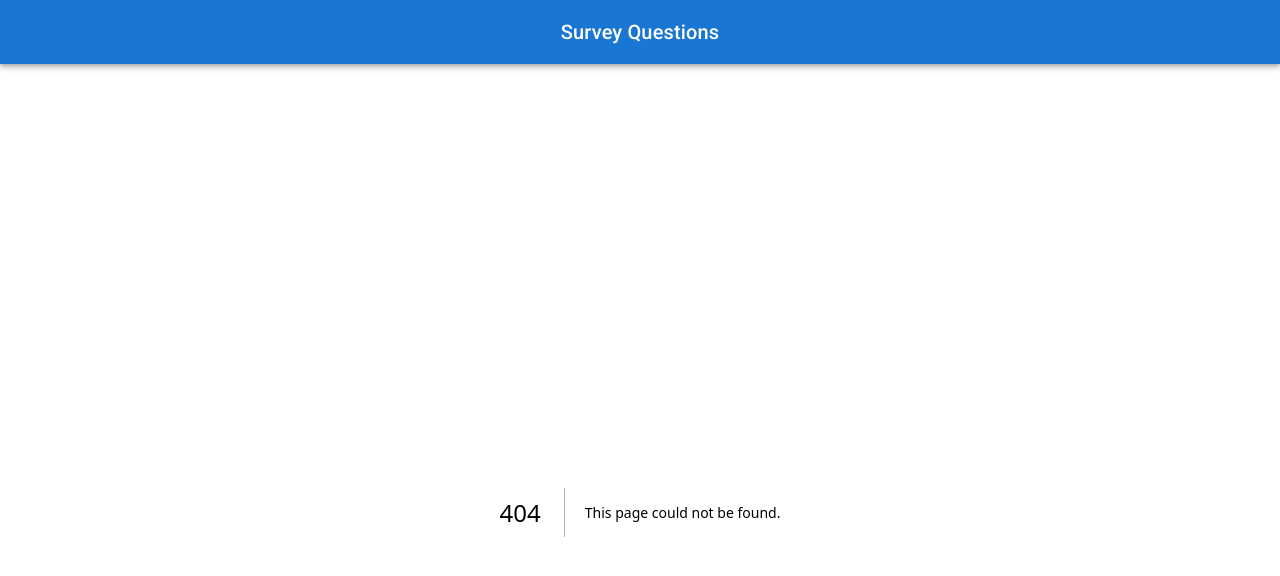
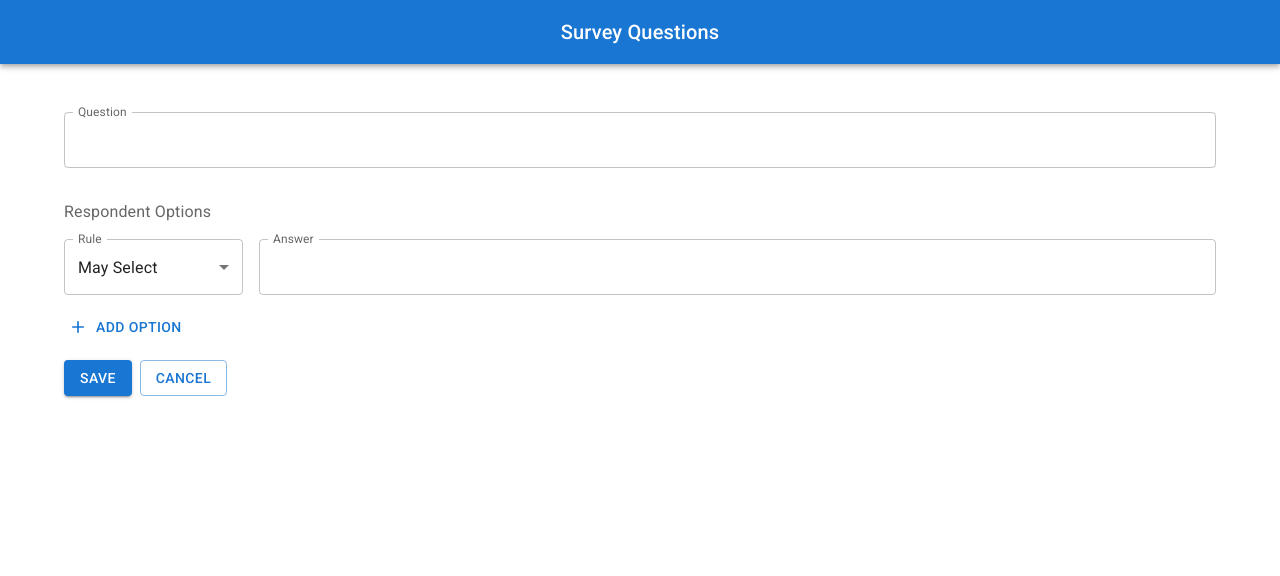
Before and after one commit to Rangga-PR/survey-questions, a Next.js app: page /question/create in a window 1280 px wide. Before the commit this address had no page. Shown: the top 576 px of the page. Built offline with nearby package versions, Linux system fonts and the light colour scheme.

Commit message:
add question form and create new question page

```diff
--- /dev/null
+++ b/src/app/question/create/page.tsx
@@ -0,0 +1,25 @@
+"use client";
+
+import QuestionForm from "@/components/QuestionForm";
+import React from "react";
+import { type QuestionFormValue } from "@/types";
+import useLocalStorage from "@/hooks/useLocalStorage";
+import { useRouter } from "next/navigation";
+
+function CreateQuestionPage() {
+  const router = useRouter();
+  const [localQuestions, setLocalQuestions] = useLocalStorage(
+    "localQuestion",
+    "[]"
+  );
+
+  const handleSubmit = (value: QuestionFormValue) => {
+    const id = localQuestions?.length || 0;
+    setLocalQuestions([...localQuestions, { id, ...value }]);
+    router.push("/");
+  };
+
+  return <QuestionForm onSubmit={handleSubmit} />;
+}
+
+export default CreateQuestionPage;
--- /dev/null
+++ b/src/components/QuestionForm.tsx
@@ -0,0 +1,156 @@
+"use client";
+
+import React, { ChangeEvent, FormEvent, Fragment, useState } from "react";
+import {
+  FormControl,
+  TextField,
+  MenuItem,
+  FormGroup,
+  Grid,
+  FormLabel,
+  Button,
+} from "@mui/material";
+import { Add } from "@mui/icons-material";
+import { RULES, type QuestionFormValue } from "@/types";
+import Link from "next/link";
+
+const inputLabelProps = { shrink: true };
+
+const defaultFormValue = {
+  question: "",
+  options: [{ rule: RULES["MAY-SELECT"], answer: "" }],
+};
+
+interface QuestionFormProps {
+  value?: QuestionFormValue;
+  onSubmit: (value: QuestionFormValue) => void;
+}
+
+type TextFieldChangeEvent = ChangeEvent<HTMLInputElement | HTMLTextAreaElement>;
+
+function QuestionForm({
+  value = defaultFormValue,
+  onSubmit,
+}: QuestionFormProps) {
+  const [formValue, setFormValue] = useState(value);
+
+  const handleSubmit = (event: FormEvent<HTMLFormElement>) => {
+    event.preventDefault();
+    onSubmit(formValue);
+  };
+
+  const handleAddOption = () => {
+    setFormValue((prev) => ({
+      ...prev,
+      options: [...prev.options, { rule: RULES["MAY-SELECT"], answer: "" }],
+    }));
+  };
+
+  const handleQuestionChange = (e: TextFieldChangeEvent) => {
+    setFormValue((prev) => ({
+      ...prev,
+      question: e.target.value,
+    }));
+  };
+
+  const handleAnswerChange = (e: TextFieldChangeEvent, idx: number) => {
+    setFormValue((prev) => ({
+      ...prev,
+      options: prev.options.map((option: any, optionIdx: number) => {
+        if (idx === optionIdx) return { ...option, answer: e.target.value };
+        return option;
+      }),
+    }));
+  };
+
+  const handleRuleChange = (e: TextFieldChangeEvent, idx: number) => {
+    setFormValue((prev) => ({
+      ...prev,
+      options: prev.options.map((option: any, optionIdx: number) => {
+        if (idx === optionIdx) return { ...option, rule: e.target.value };
+        return option;
+      }),
+    }));
+  };
+
+  return (
+    <form name="question-form" onSubmit={handleSubmit}>
+      <FormControl fullWidth sx={{ marginBottom: "2em" }}>
+        <TextField
+          id="question"
+          name="question"
+          label="Question"
+          value={formValue.question}
+          onChange={handleQuestionChange}
+          InputLabelProps={inputLabelProps}
+        />
+      </FormControl>
+
+      <FormGroup>
+        <FormLabel id="respondent-options-label" sx={{ marginBottom: "1em" }}>
+          Respondent Options
+        </FormLabel>
+
+        <Grid container rowSpacing={3} columnSpacing={2}>
+          {formValue.options.map((option, idx) => (
+            <Fragment key={idx}>
+              <Grid item xs={2}>
+                <FormControl fullWidth>
+                  <TextField
+                    id="rule"
+                    label="Rule"
+                    name="rule"
+                    select
+                    value={option.rule}
+                    onChange={(e) => handleRuleChange(e, idx)}
+                  >
+                    <MenuItem value={RULES["MAY-SELECT"]}>
+                      {RULES["MAY-SELECT"]}
+                    </MenuItem>
+                    <MenuItem value={RULES["MUST-SELECT"]}>
+                      {RULES["MUST-SELECT"]}
+                    </MenuItem>
+                  </TextField>
+                </FormControl>
+              </Grid>
+              <Grid item xs={10}>
+                <FormControl fullWidth>
+                  <TextField
+                    id="answer"
+                    label="Answer"
+                    name="answer"
+                    value={option.answer}
+                    onChange={(e) => handleAnswerChange(e, idx)}
+                    InputLabelProps={inputLabelProps}
+                  />
+                </FormControl>
+              </Grid>
+            </Fragment>
+          ))}
+        </Grid>
+        <Button
+          startIcon={<Add />}
+          sx={{ width: "fit-content", marginY: "1em" }}
+          onClick={handleAddOption}
+        >
+          Add Option
+        </Button>
+      </FormGroup>
+
+      <Grid container spacing={1}>
+        <Grid item>
+          <Button variant="contained" type="submit">
+            Save
+          </Button>
+        </Grid>
+        <Grid item>
+          <Link href="/">
+            <Button variant="outlined">Cancel</Button>
+          </Link>
+        </Grid>
+      </Grid>
+    </form>
+  );
+}
+
+export default QuestionForm;
```
